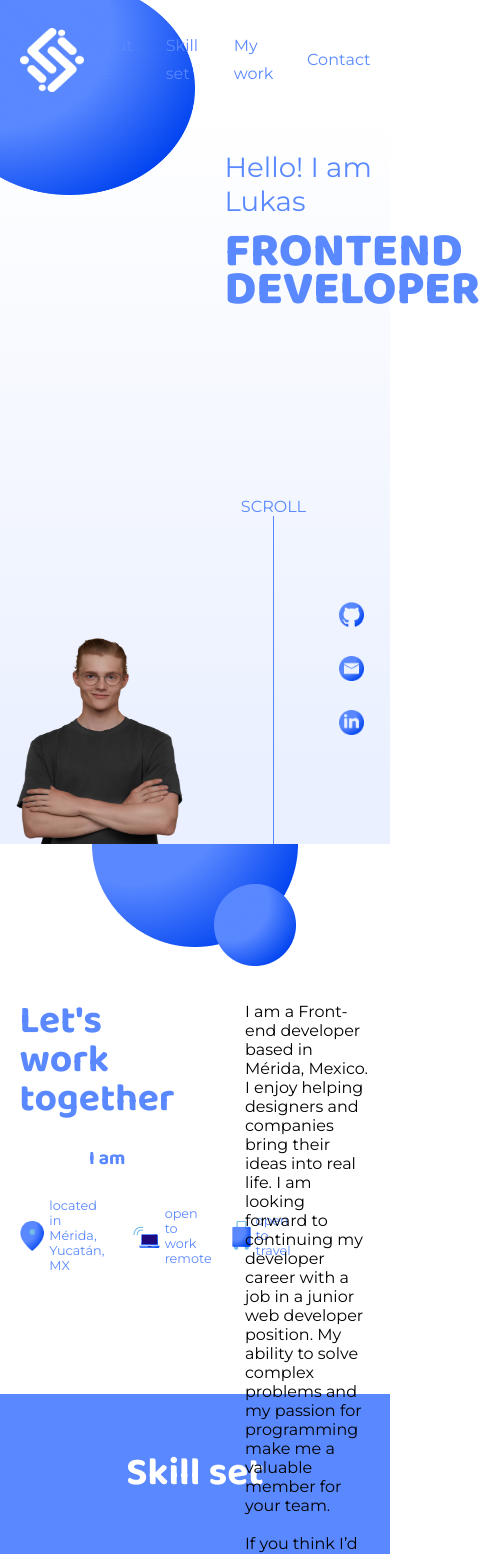
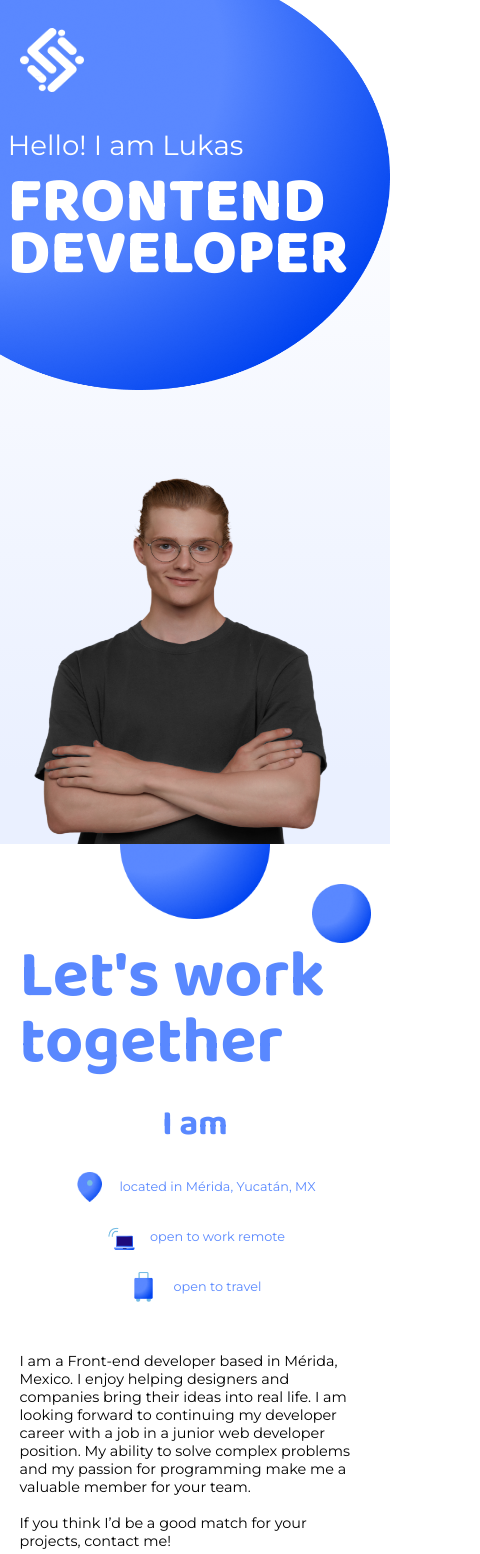
Before and after one commit to lukasbuschdev/portfolio-page, an Angular app: page / in a window 390 px wide. Shown: the top 1554 px of the page, 480 px wide, since content can reach past the window. Built offline with nearby package versions, Linux system fonts and the light colour scheme.

Commit message:
responsive design

```diff
--- a/src/app/footer/footer.component.scss
+++ b/src/app/footer/footer.component.scss
@@ -37,3 +37,12 @@ footer {
         }
     }
 }
+
+@media(max-width: 600px) {
+    footer {
+        height: fit-content;
+        flex-direction: column;
+        gap: 5vh;
+        padding: 5vh 5%;
+    }
+}
--- a/src/app/header/header.component.html
+++ b/src/app/header/header.component.html
@@ -22,7 +22,7 @@
 
                 <div id="icon-container" class="column center gap-25">
                     <a href="https://github.com/lukasbuschdev" target="_blank"><img src="./assets/img/github.png"></a>
-                    <a href="#contact"><img src="./assets/img/contact.png"></a>
+                    <a href="#contact-container"><img src="./assets/img/contact.png"></a>
                     <a href="https://mx.linkedin.com/in/lukas-busch-4192001b5?trk=people-guest_people_search-card" target="_blank"><img src="./assets/img/linkedin.png"></a>
                 </div>
             </div>
--- a/src/app/header/header.component.scss
+++ b/src/app/header/header.component.scss
@@ -85,3 +85,56 @@ header {
         }
     }
 }
+
+@media(max-width: 800px) {
+    header {
+        > img {
+            width: 90%;
+        }
+    }
+
+    #header-container {
+        flex-direction: column-reverse;
+        align-items: center;
+
+        img {
+            width: 380px !important;
+        }
+
+        #heading-container {
+            width: 100%;
+            text-align: left;
+            padding: 1vh 2% !important;
+
+            span, h1 {
+                color: $white;
+            }
+
+            h1 {
+                font-size: clamp(4rem, 5vw + 1rem, 6rem);
+            }
+        }
+
+        #scroll-icon-container {
+            display: none;
+        }
+    }
+}
+
+@media(max-width: 550px) {
+    header {
+        > img {
+            width: 100%;
+        }
+    }
+
+    #heading-container {
+        h1 {
+            font-size: clamp(4rem, 5vw + 1rem, 6rem) !important;
+        }
+    }
+}
+
+@media(max-width: 450px) {
+
+}
--- a/src/app/header/navbar/navbar.component.scss
+++ b/src/app/header/navbar/navbar.component.scss
@@ -44,3 +44,11 @@ nav {
         }
     }
 }
+
+@media(max-width: 800px) {
+  nav {
+    div:last-of-type {
+        display: none;
+    }
+  }
+}
--- a/src/app/main-content/comments-from-colleagues/comment/comment.component.scss
+++ b/src/app/main-content/comments-from-colleagues/comment/comment.component.scss
@@ -3,10 +3,19 @@
 #single-comments-container {
     gap: 60px;
     align-items: flex-start;
+    justify-content: center;
+    overflow-x: auto;
+    gap: 20px;
+    padding: 0;
+    margin: 0;
+    scroll-snap-type: x mandatory;
 
     .single-comment {
-        width: 25%;
-        max-width: 250px;
+        max-width: 220px;
+        flex-shrink: 0;
+        box-sizing: border-box;
+        padding: 10px;
+        scroll-snap-align: center;
 
         span {
             color: $white;
@@ -24,3 +33,23 @@
         }
     }
 }
+
+@media (max-width: 800px) {
+    #single-comments-container {
+        justify-content: flex-start;
+
+        .single-comment {
+            min-width: 300px;
+        }
+    }
+}
+
+@media (max-width: 500px) {
+    #single-comments-container {
+        justify-content: flex-start;
+
+        .single-comment {
+            min-width: 250px;
+        }
+    }
+}
--- a/src/app/main-content/comments-from-colleagues/comments-from-colleagues.component.html
+++ b/src/app/main-content/comments-from-colleagues/comments-from-colleagues.component.html
@@ -1,7 +1,7 @@
 <div id="comments-from-colleagues-container" class="column">
     <div id="heading-container" class="column gap-15">
         <h3>Need a teamplayer?</h3>
-        <span>Here what my colleagues said about me</span>
+        <span>Here is what my colleagues said about me</span>
     </div>
 
     <app-comment></app-comment>
--- a/src/app/main-content/comments-from-colleagues/comments-from-colleagues.component.scss
+++ b/src/app/main-content/comments-from-colleagues/comments-from-colleagues.component.scss
@@ -22,3 +22,9 @@
         }
     }
 }
+
+@media(max-width: 600px) {
+    #comments-from-colleagues-container {
+        height: fit-content;
+    }
+}
--- a/src/app/main-content/contact/contact.component.scss
+++ b/src/app/main-content/contact/contact.component.scss
@@ -112,3 +112,21 @@ form {
         transition: background-color 5000s ease-in-out 0s;
     }
 }
+
+@media(max-width: 800px) {
+    #text-form-container {
+        flex-direction: column;
+        align-items: center;
+        gap: 5vh;
+
+        #text-container {
+            width: 100% !important;
+            justify-content: flex-start;
+        }
+
+        #form-container {
+            width: 100%;
+            justify-content: center;
+        }
+    }
+}
--- a/src/app/main-content/description/description.component.scss
+++ b/src/app/main-content/description/description.component.scss
@@ -14,6 +14,8 @@
         position: absolute;
         right: 24%;
         top: 40px;
+        height: 15vw;
+        max-height: 82px;
     }
 
     position: relative;
@@ -83,3 +85,60 @@
         }
     }
 }
+
+@media(max-width: 800px) {
+    #description-container {
+        height: fit-content;
+        flex-direction: column;
+        align-items: center;
+
+        #heading-icon-container {
+            width: 100%;
+            height: fit-content;
+
+            h3, #icon-container {
+                max-width: none !important;
+            }
+        }
+
+        #icon-container {
+            flex-direction: column;
+            align-items: center;
+
+            div {
+                gap: 15px;
+            }
+
+            br {
+                display: none;
+            }
+        }
+
+        #my-description-container {
+            align-items: center;
+            height: fit-content;
+            width: 100%;
+            gap: 40px;
+
+            span {
+                font-size: 0.9rem;
+            }
+
+            div:last-of-type {
+                display: flex;
+                justify-content: center;
+            }
+        }
+    }
+
+    #ball5 {
+        height: 150px;
+        left: 50%;
+        top: 0;
+        transform: translate(-50%, -50%);
+    }
+
+    #ball6 {
+        right: 5% !important;
+    }
+}
--- a/src/app/main-content/projects/single-project/single-project.component.scss
+++ b/src/app/main-content/projects/single-project/single-project.component.scss
@@ -80,3 +80,37 @@
         }
     }
 }
+
+@media(max-width: 800px) {
+    #single-project-container {
+        height: fit-content;
+        text-align: center;
+        gap: 15vh;
+
+        .single-project {
+            flex-direction: column;
+            height: fit-content;
+
+            &:nth-child(2),
+            &:nth-child(4) {
+                flex-direction: column;
+                text-align: center;
+            }
+
+            .info-container {
+                width: 100%;
+
+                .button-container {
+                    justify-content: center;
+                }
+            }
+
+            .image-container {
+                width: 100%;
+            }
+        }
+    }
+
+
+
+}
--- a/src/app/main-content/skillset/skillset.component.scss
+++ b/src/app/main-content/skillset/skillset.component.scss
@@ -28,3 +28,23 @@
         }
     }
 }
+
+@media(max-width: 800px) {
+    #skillset {
+        gap: 5vw !important;
+
+        img {
+            height: auto;
+            width: 60%;
+            max-width: 105px;
+        }
+    }
+}
+
+@media(max-width: 450px) {
+    #skillset {
+        img {
+            width: 40%;
+        }
+    }
+}
--- a/src/styles.scss
+++ b/src/styles.scss
@@ -145,7 +145,7 @@ h1 {
 }
 
 h2 {
-  font-size: min(10vmin, 4.5rem);
+  font-size: min(17vmin, 4.5rem);
   font-weight: 700;
   font-family: $headingfont;
   line-height: 1;
@@ -153,7 +153,7 @@ h2 {
 }
 
 h3 {
-  font-size: min(5vmin, 3rem);
+  font-size: min(9vmin, 3rem);
   font-weight: 700;
   font-family: $headingfont;
   line-height: 1;
```
